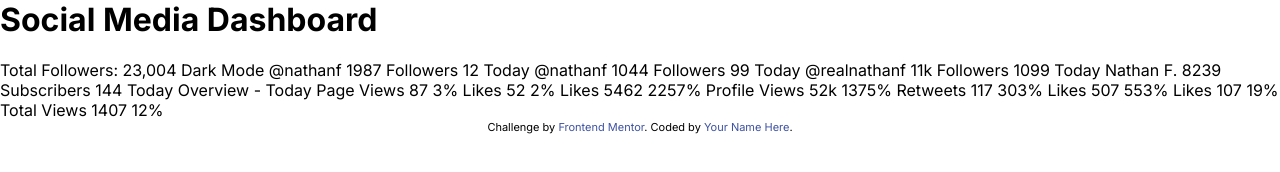
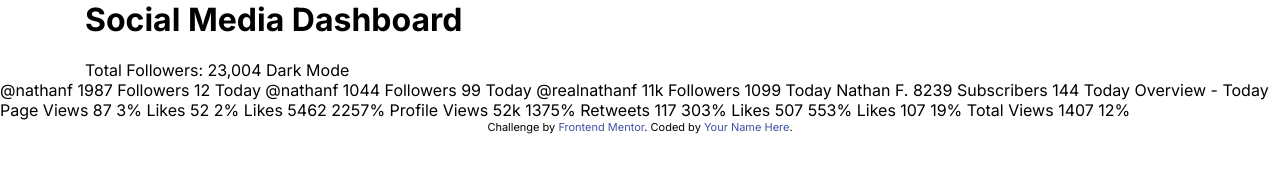
Before and after one commit to fuadeyuboglu/FM-social-media-dashboard, a website: page index.html in a window 1280 px wide. Drawn offline with Linux system fonts and the light colour scheme.

Commit message:
Built the top bar

```diff
--- a/index.html
+++ b/index.html
@@ -22,14 +22,13 @@
   </style>
 </head>
 <body>
-
+  <header class="header container">
     <h1>Social Media Dashboard</h1>
     Total Followers: 23,004
 
     Dark Mode
-
-
-
+  </header>
+  <main>
       @nathanf
       1987
       Followers
@@ -85,6 +84,8 @@
       Total Views
       1407
       12%
+  </main>
+
 
   <div class="attribution">
     Challenge by <a href="https://www.frontendmentor.io?ref=challenge" target="_blank">Frontend Mentor</a>.
```
Lines whose indentation alone changed are shown as unchanged.
